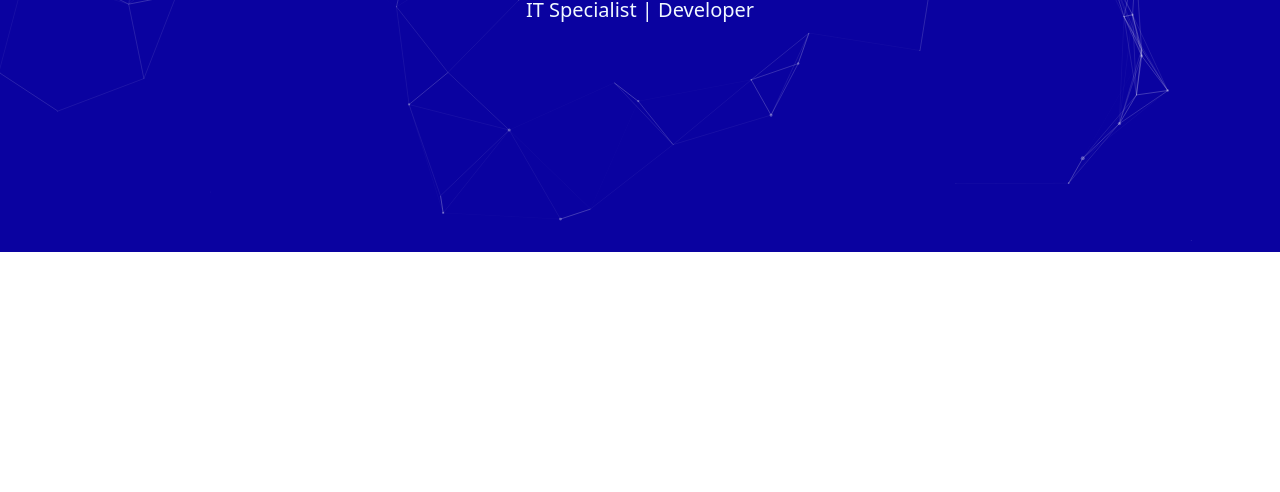
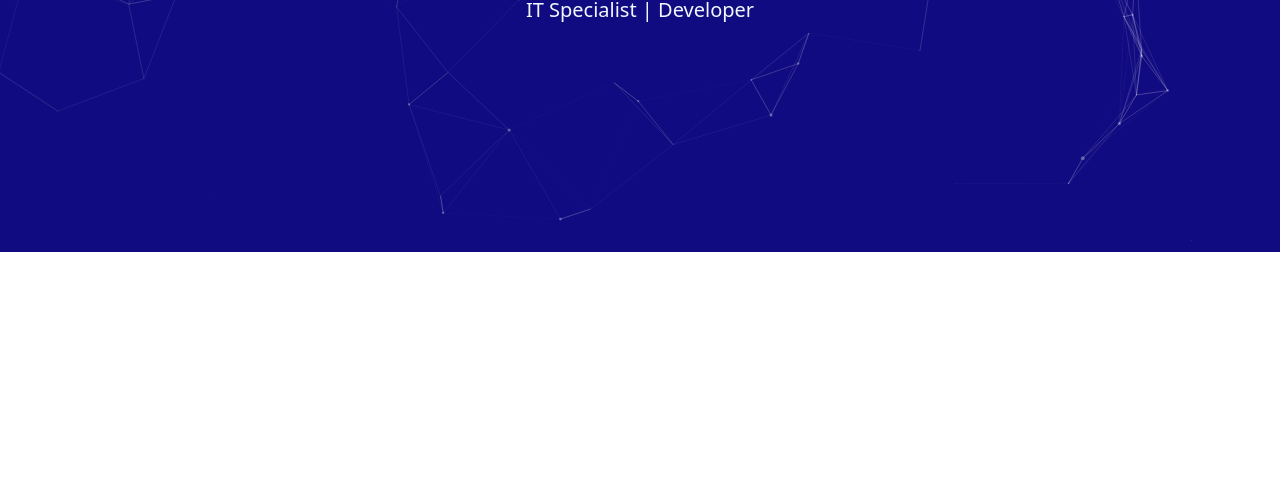
Before and after one commit to peytonvecchi/website, a plain HTML site: page index.html in a window 1280 px wide. Shown: the part 308-800 px from the top of the page. Drawn offline with nearby package versions, Linux system fonts and the light colour scheme.

Commit message:
Change color

```diff
--- a/styles.css
+++ b/styles.css
@@ -19,7 +19,7 @@ body {
 }
 
 .hero {
-  background-color: rgb(10, 2, 160);
+  background-color: rgb(17, 11, 129);
   position: relative;
   overflow: hidden; /* ensures particles stay inside hero */
   height: 70vh;
```
